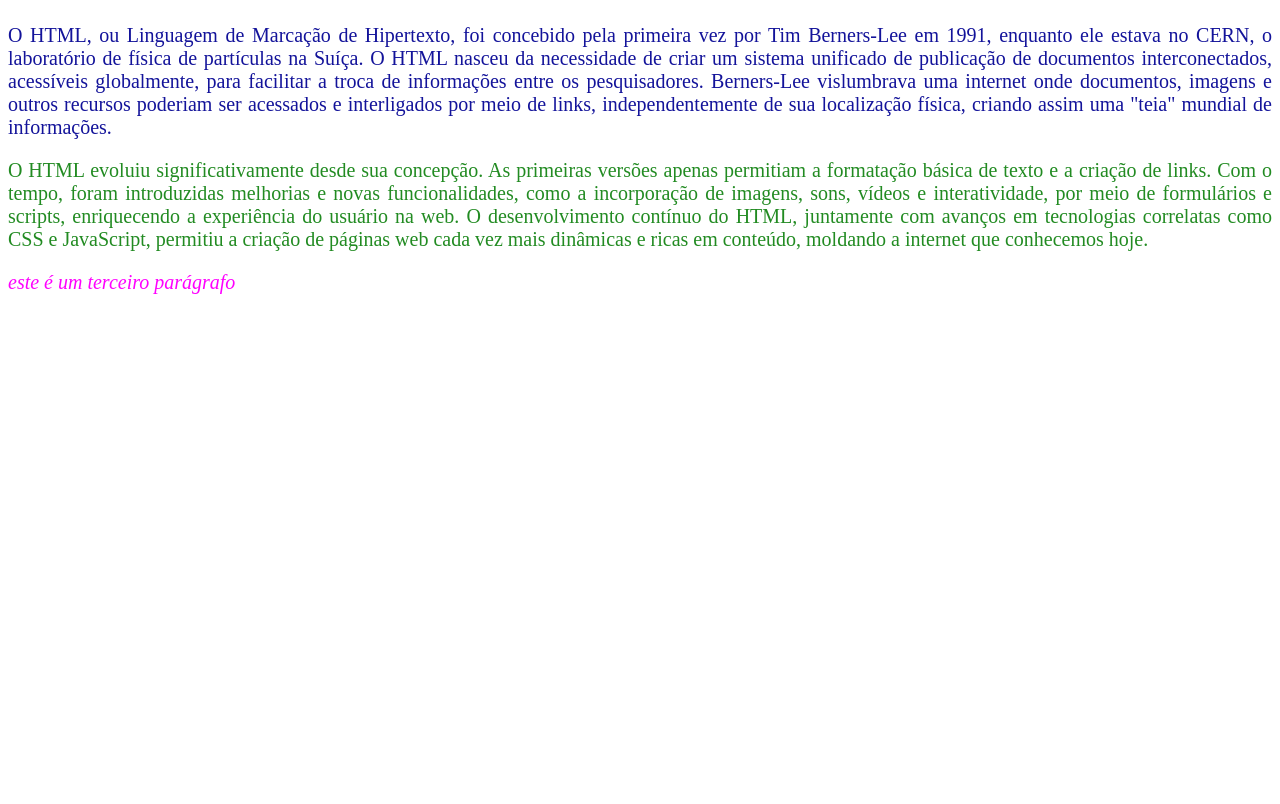
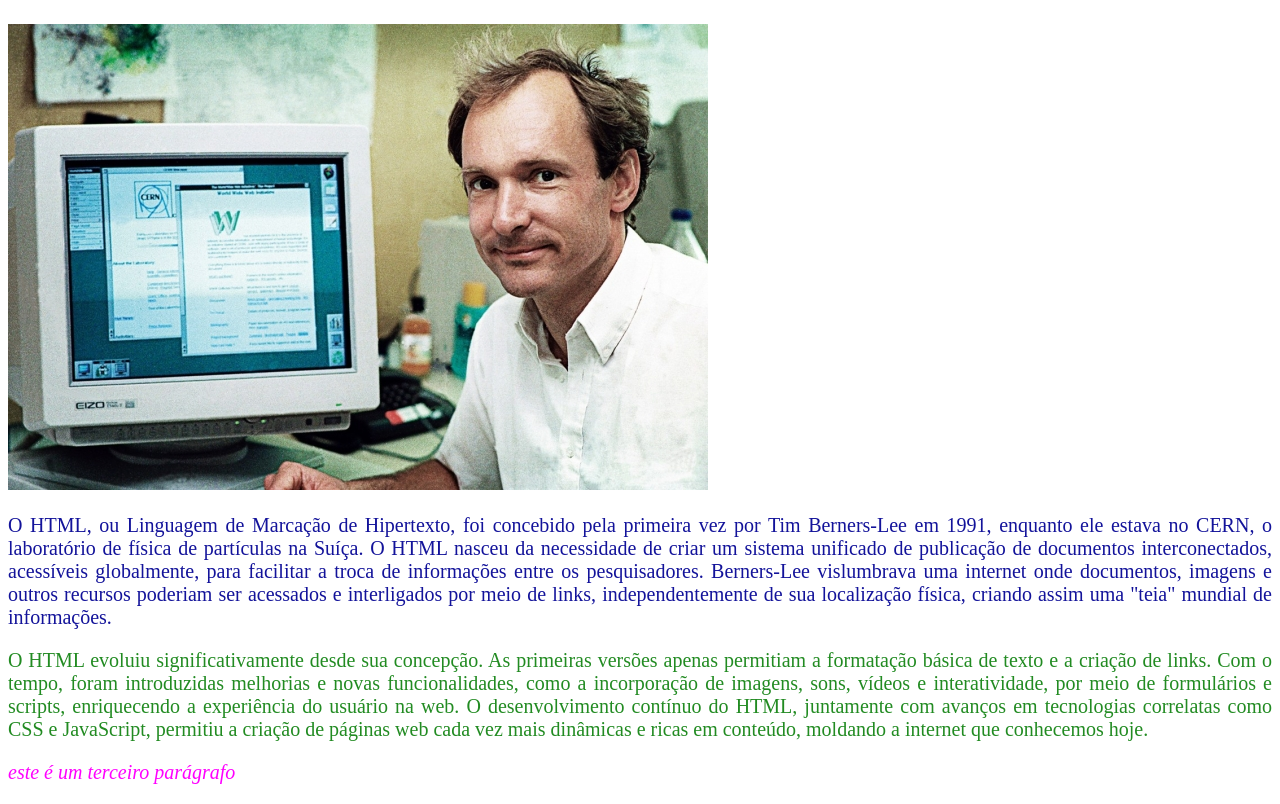
Before and after one commit to profedvaldo/formadores.html, a plain HTML site: page index.html in a window 1280 px wide. Shown: the part 77-881 px from the top of the page. Before the commit the page ends 800 px from the top, so only its background shows below. Drawn offline with Linux system fonts and the light colour scheme.

Commit message:
25/10/2023

```diff
--- a/index.html
+++ b/index.html
@@ -13,6 +13,8 @@
 <h1 class="destaques">A Gênese do HTML.: Uma Jornada pela Linha do Tempo da Web
 </h1>
 
+<img src="tim-berners-lee-700x466.jpg" alt="aqui uma foto de tim-benners lee, criador do html" />
+
 <p id="texto1">O HTML, ou Linguagem de Marcação de Hipertexto, foi concebido pela primeira vez por Tim Berners-Lee em 1991, enquanto ele estava no CERN, o laboratório de física de partículas na Suíça. O HTML nasceu da necessidade de criar um sistema unificado de publicação de documentos interconectados, acessíveis globalmente, para facilitar a troca de informações entre os pesquisadores. Berners-Lee vislumbrava uma internet onde documentos, imagens e outros recursos poderiam ser acessados e interligados por meio de links, independentemente de sua localização física, criando assim uma "teia" mundial de informações.
 </p>
 
```
